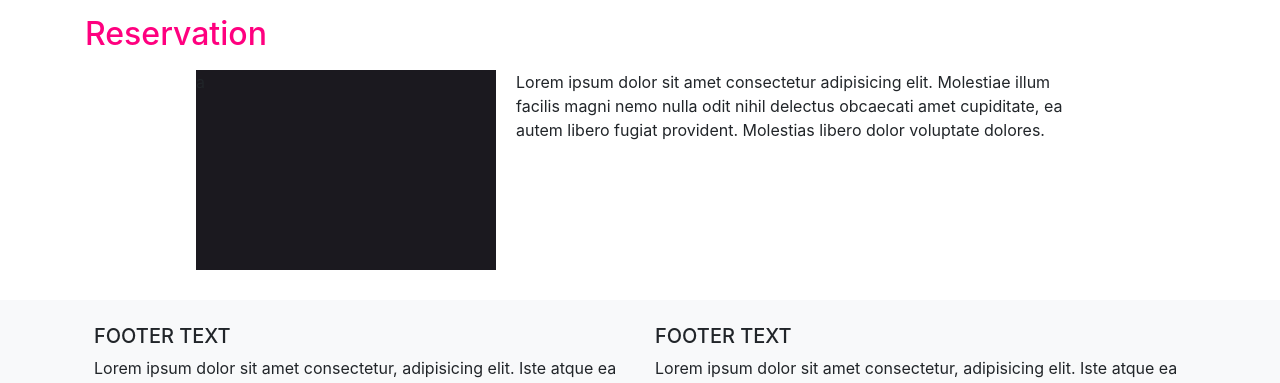
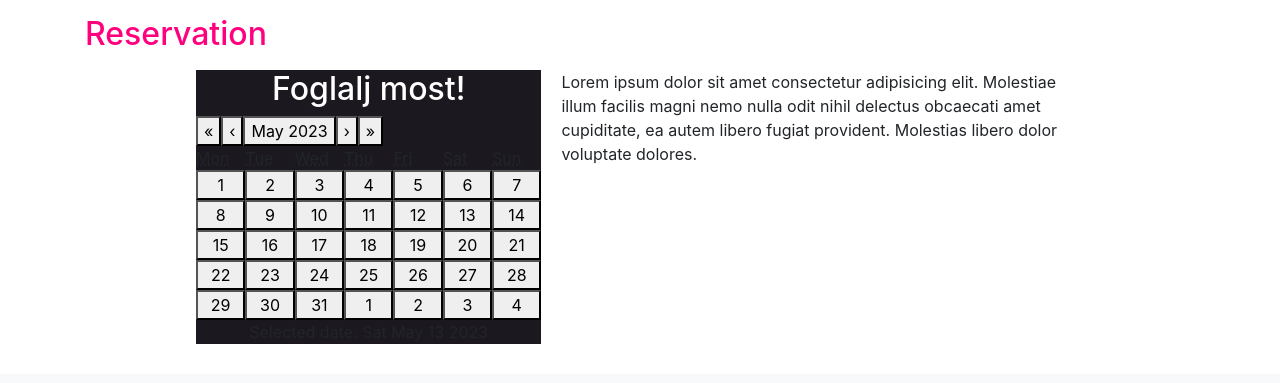
Before and after one commit to Viserya11/selfieflash, a React (Create React App) app: page / in a window 1280 px wide. Shown: the part 1350-1733 px from the top of the page. Built offline with nearby package versions, Linux system fonts and the light colour scheme.

Commit message:
calendar base

```diff
--- a/package.json
+++ b/package.json
@@ -10,6 +10,7 @@
     "mdb-react-ui-kit": "^6.0.0",
     "react": "^18.2.0",
     "react-bootstrap": "^2.7.4",
+    "react-calendar": "^4.2.1",
     "react-dom": "^18.2.0",
     "react-router-dom": "^6.11.1",
     "react-scripts": "5.0.1",
--- /dev/null
+++ b/src/components/calendar.jsx
@@ -0,0 +1,23 @@
+import {useState} from 'react';
+import Calendar from 'react-calendar';
+
+function Calendario() {
+ const [date, setDate] = useState(new Date())
+
+
+
+return (
+ <div className="app">
+   <h1 className="calheader">Foglalj most!</h1>
+   <div className="calendar-container">
+     <Calendar onChange={setDate} value={date}/>
+   </div>
+   <div className="text-center">
+      Selected date: {date.toDateString()}
+   </div>
+ </div>
+  )
+
+}
+
+export default Calendario;
--- a/src/components/reservation.jsx
+++ b/src/components/reservation.jsx
@@ -1,5 +1,6 @@
 import React from "react";
 import Container from "react-bootstrap/Container";
+import Calendario from "./calendar";
 
 export default function Reservation() {
   return (
@@ -7,7 +8,7 @@ export default function Reservation() {
     <div>
       <h2>Reservation</h2>
       <div className="flexreserv">
-      <div className="calendar"> a </div>
+      <div className="calendar"> <Calendario/> </div>
       <div className="reservtext">
         Lorem ipsum dolor sit amet consectetur adipisicing elit. Molestiae illum
         facilis magni nemo nulla odit nihil delectus obcaecati amet cupiditate,
--- a/src/style.css
+++ b/src/style.css
@@ -82,3 +82,9 @@ position: relative;
   margin-top: 50px;
   margin-bottom: 30px;
 }
+
+.calheader {
+  color: #ffffff;
+  text-align: center;
+  font-size: 2rem;
+}
```
Also changed, not shown: 1 other file (tests, documents, lock files or other folders).
